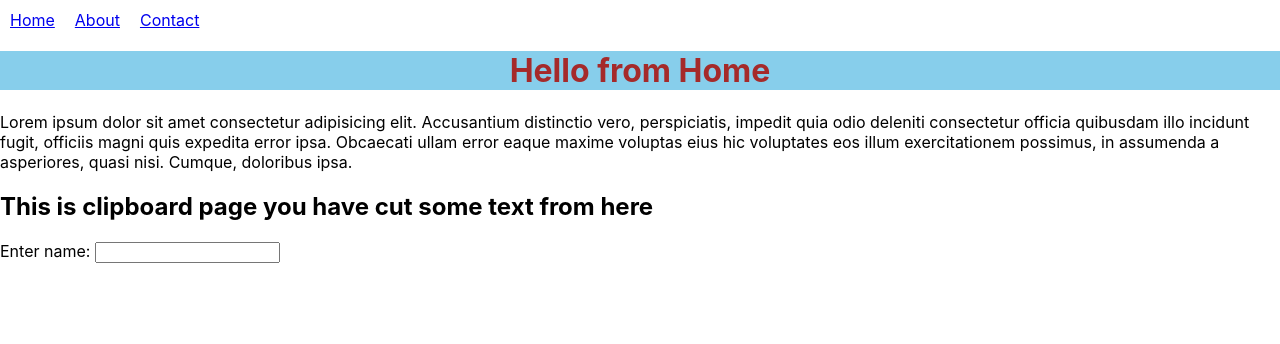
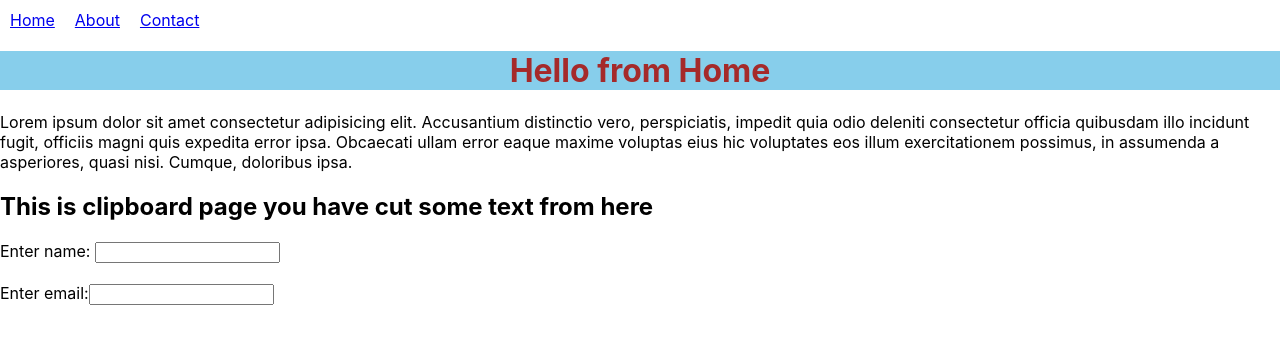
Before and after one commit to anupamahalder/react-learning, a React (Create React App) app in the folder practice-project/: page / in a window 1280 px wide. Shown: the top 344 px of the page. Built offline with nearby package versions, Linux system fonts and the light colour scheme.

Commit message:
Implement onFocus event

```diff
--- a/practice-project/src/pages/Home.jsx
+++ b/practice-project/src/pages/Home.jsx
@@ -11,6 +11,9 @@ const Home = () => {
     const pasteText = () =>{
         alert("Paste successful!");
     }
+    const focusText = () =>{
+        console.log("You have focused on input field!");
+    }
     return (
         <div className='home'>
             <Header/>
@@ -21,7 +24,9 @@ const Home = () => {
 
                 <h2 onCut={cutText}>This is clipboard page you have cut some text from here</h2>
                 <label htmlFor="">Enter name: </label>
-                <input type="text" onPaste={pasteText}/>
+                <input type="text" onPaste={pasteText}/> <br /><br />
+                <label htmlFor="">Enter email:</label>
+                <input type="email" onFocus={focusText}/>
             </div>
         </div>
     );
```
